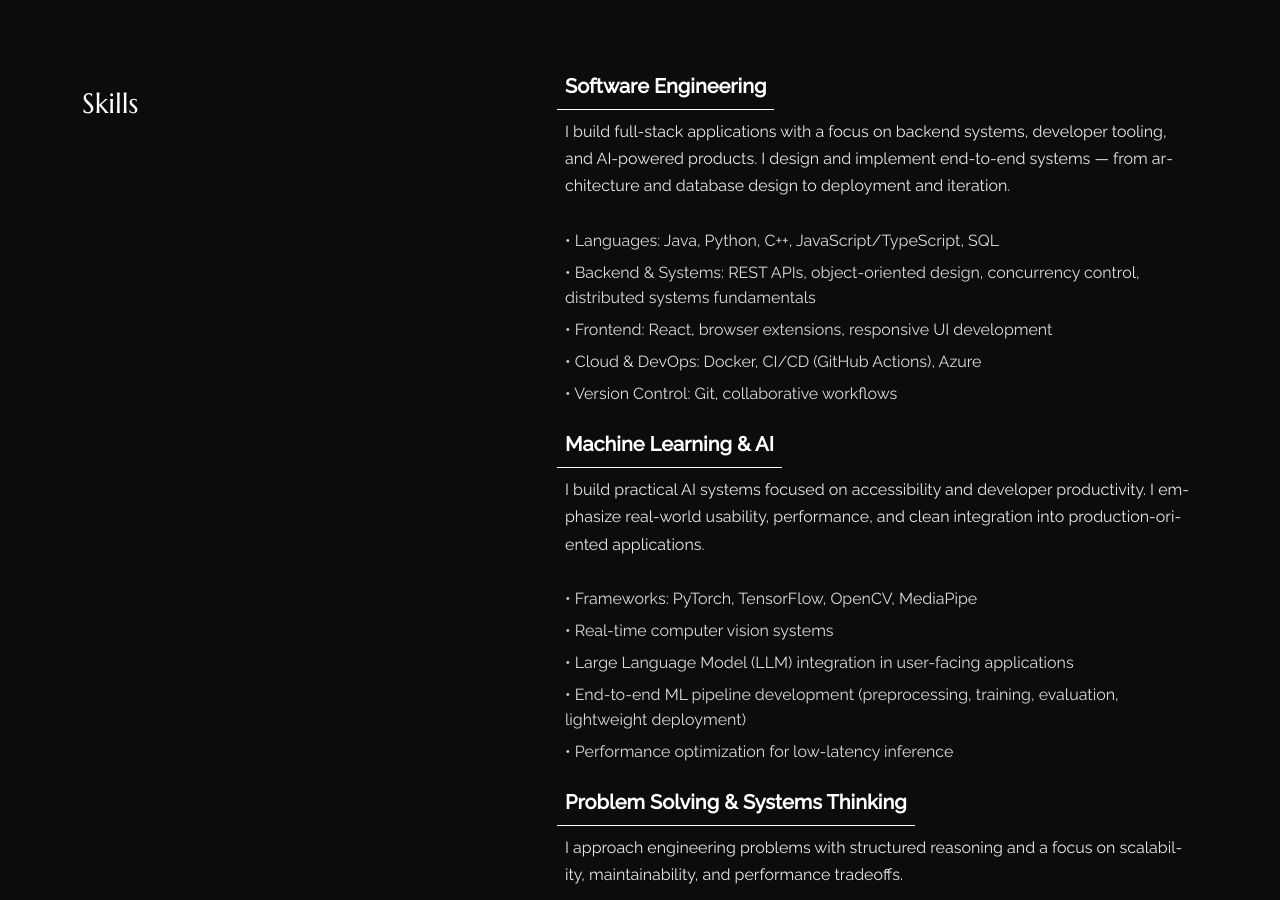
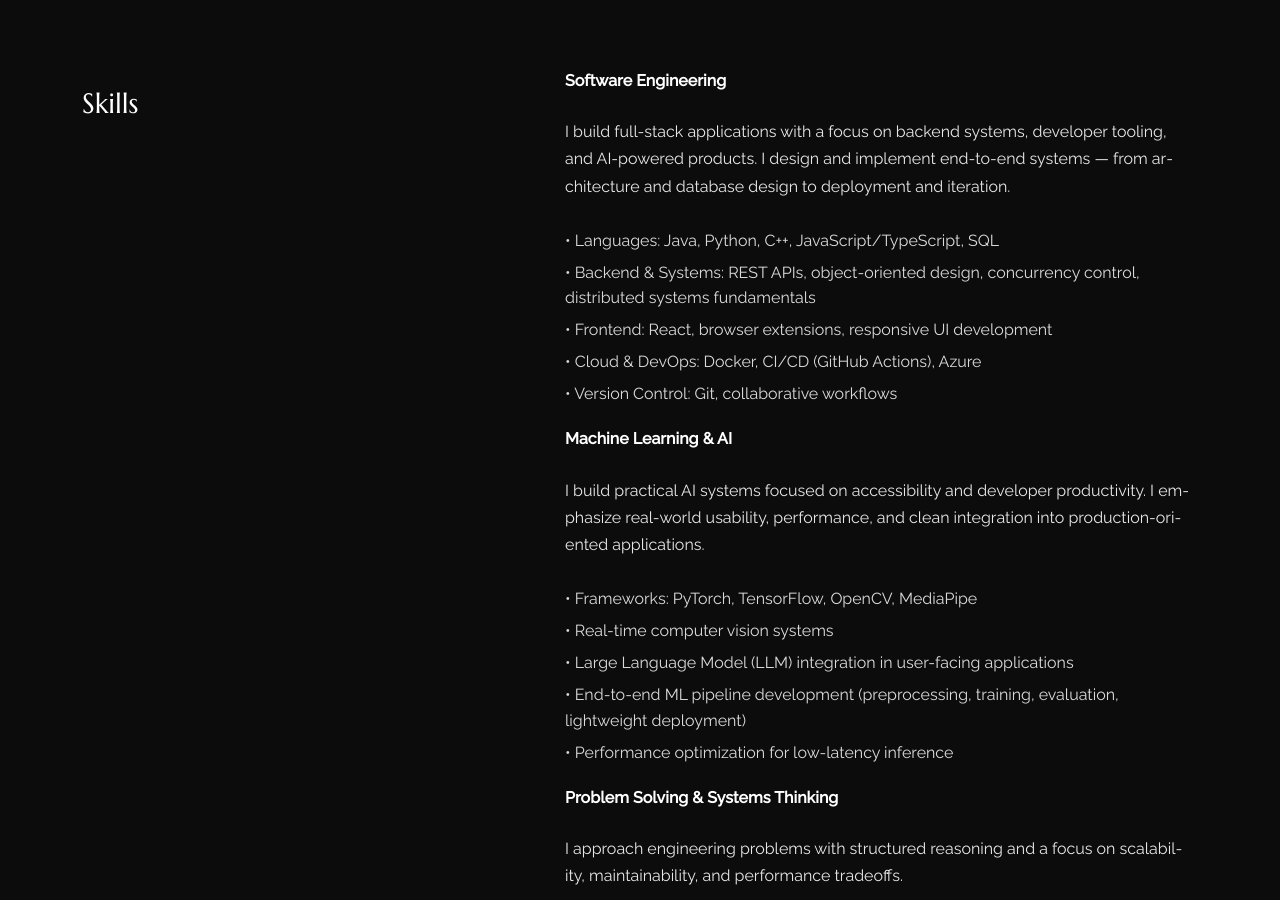
Before and after one commit to RHP1174/Personal-Website, a React app: page /about in a window 1280 px wide. Shown: the part 946-1846 px from the top of the page. Built offline with nearby package versions, Linux system fonts and the light colour scheme; some packages are replaced by stand-ins of ours.

Commit message:
Update Skills

```diff
--- a/src/pages/about/index.js
+++ b/src/pages/about/index.js
@@ -87,8 +87,8 @@
                     .map((s) => s.trim())
                     .filter(Boolean)
                   return (
-                    <div key={i}>
-                      <th className="skill-title">{item.skill}</th>
+                    <tr key={i}>
+                      <h5 className="skill-title">{item.skill}</h5>
                       <p className="skill-about">{item.about}</p>
                       {points.length > 0 && (
                         <ul className="skill-points">
@@ -97,7 +97,7 @@
                           ))}
                         </ul>
                       )}
-                    </div>
+                    </tr>
                   );
                 })}
               </tbody>
--- a/src/pages/about/style.css
+++ b/src/pages/about/style.css
@@ -94,7 +94,7 @@
 }
 
 .skill-title {
-    font-size: 20px;
+    font-size: 16px;
     font-weight: 700;
     margin-bottom: 0.75rem;
     color: var(--text-color);
```
